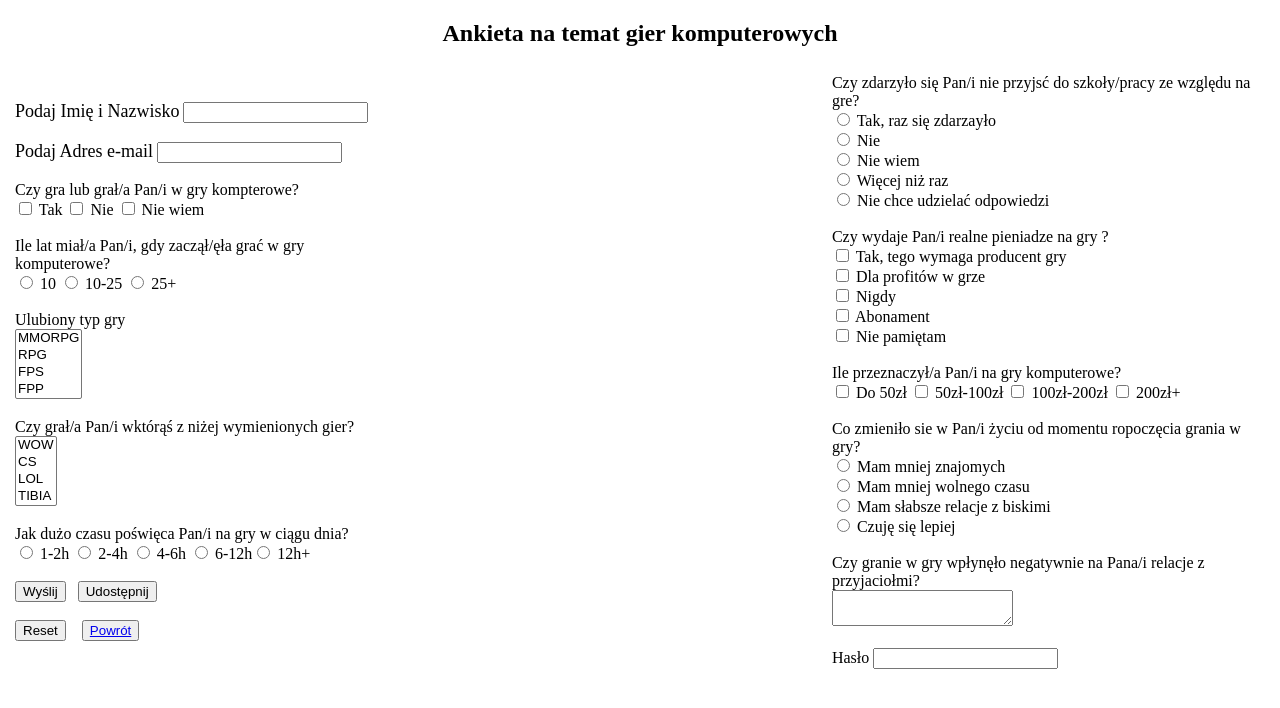
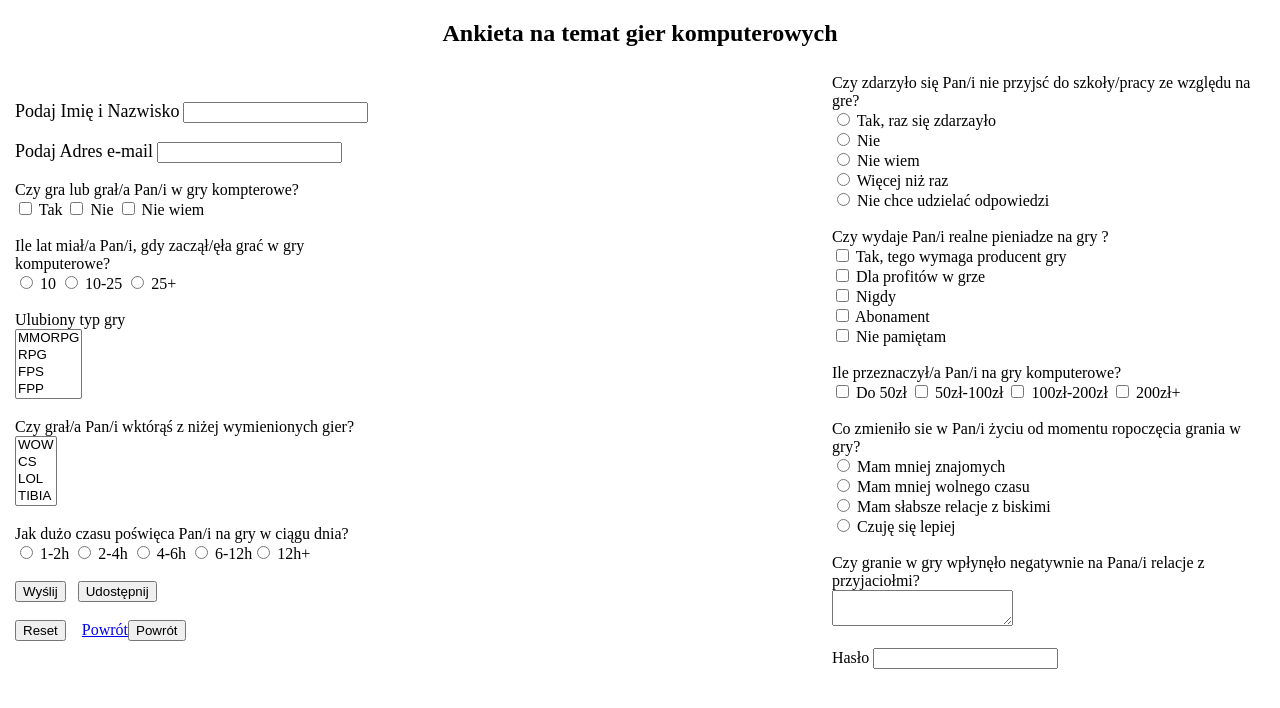
Before and after one commit to sercamembert/Filipmaszota, a plain HTML site: page formularz_Maszota.html in a window 1280 px wide. Drawn offline with Linux system fonts and the light colour scheme.

Commit message:
Update formularz_Maszota.html

```diff
--- a/formularz_Maszota.html
+++ b/formularz_Maszota.html
@@ -49,7 +49,7 @@ Jak dużo czasu poświęca Pan/i na gry w ciągu dnia?<br>
 <input type="submit" value="Wyślij" />&nbsp;&nbsp; <button type="typ">Udostępnij</button>
 <br>
 <br>
-<button type="reset">Reset</button> &nbsp;&nbsp;  <button type="typ"><a href="index.html">Powrót</a></button>
+<button type="reset">Reset</button> &nbsp;&nbsp;  <a href="index.html">Powrót</a><button type="typ">Powrót</button>
 <br>
 <br>
 </form>
```
